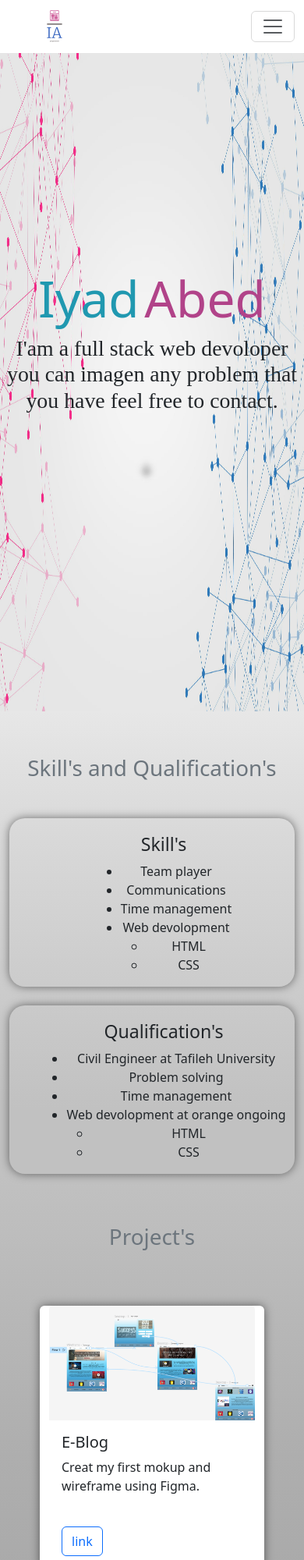
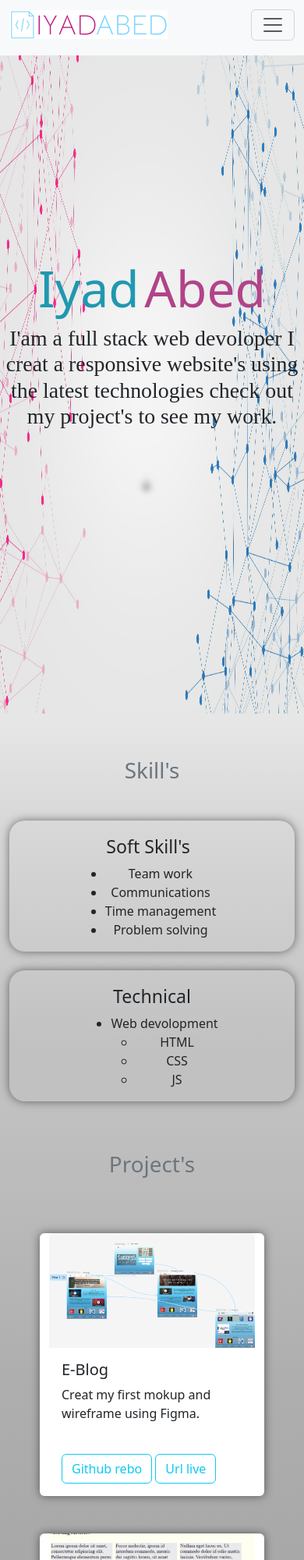
Before and after one commit to IyadAbed/portfolio, a plain HTML site: page index.htm in a window 390 px wide. Shown: the top 2000 px of the page at 78% size. Drawn offline with nearby package versions, Linux system fonts and the light colour scheme.

Commit message:
last change

```diff
--- a/index.htm
+++ b/index.htm
@@ -15,10 +15,10 @@
     <link href="https://unpkg.com/aos@2.3.1/dist/aos.css" rel="stylesheet" />
   </head>
   <body>
-    <nav class="navbar navbar-expand-lg sticky-top">
+    <nav class="navbar navbar-expand-lg sticky-top bg-light">
       <div class="container-fluid">
-        <a class="navbar-brand ps-5 pe-5" href="index.htm"
-          ><img src="./images/logo-color1.png" alt="logo"
+        <a class="navbar-brand pe-5" href="index.htm"
+          ><img src="./images/iyad1-abed color-logo.png" width="100%" alt="logo"
         /></a>
         <button
           class="navbar-toggler"
@@ -67,18 +67,18 @@
             <span>stack</span>
             <span>web</span>
             <span>devoloper</span>
-            <span>you</span>
-            <span>can</span>
-            <span>imagen</span>
-            <span>any</span>
-            <span>problem</span>
-            <span>that</span>
-            <span>you</span>
-            <span>have</span>
-            <span>feel</span>
-            <span>free</span>
-            <span>to</span>
-            <span>contact.</span>
+            <span>I</span>
+            <span>creat</span>
+            <span>a</span>
+            <span>responsive</span>
+            <span>website's</span>
+            <span>using</span>
+            <span>the</span>
+            <span>latest</span>
+            <span>technologies</span>
+            <span>check out</span>
+            <span>my project's</span>
+            <span>to see my work.</span>
           </h1>
         </div>
         <a href="#about" class="d-flex justify-content-center align-items-center">
@@ -91,8 +91,8 @@
       </div>
     </div>
     <div class="container-fluid gray skills-header" id="about">
-      <div class="col pt-2 skills-header">
-        <h1 class="text-secondary my-5">Skill's and Qualification's</h1>
+      <div class="col pt-2 skills-header  ">
+        <h1 class="text-secondary my-5">Skill's</h1>
       </div>
       <div
         class="row gap-4 flex-lg-row m-0 justify-content-evenly align-items-center"
@@ -101,31 +101,25 @@
           class="col-lg-5 col-md-12 col-sm-12 skills-left"
           data-aos="fade-right"
         >
-          <h3>Skill's</h3>
+          <h3>Soft Skill's</h3>
           <ul>
-            <li>Team player</li>
+            <li>Team work</li>
             <li>Communications</li>
             <li>Time management</li>
-            <li>Web devolopment</li>
-            <ul>
-              <li>HTML</li>
-              <li>CSS</li>
-            </ul>
+            <li>Problem solving</li>
           </ul>
         </div>
         <div
           class="col-lg-5 col-md-12 col-sm-12 skills-right"
           data-aos="fade-left"
         >
-          <h3>Qualification's</h3>
+          <h3>Technical</h3>
           <ul>
-            <li>Civil Engineer at Tafileh University</li>
-            <li>Problem solving</li>
-            <li>Time management</li>
-            <li>Web devolopment at orange ongoing</li>
+            <li>Web devolopment</li>
             <ul>
               <li>HTML</li>
               <li>CSS</li>
+              <li>JS</li>
             </ul>
           </ul>
         </div>
@@ -156,8 +150,13 @@
           <br />
           <a
             href="https://github.com/IyadAbed/Mockup-and-wireframe.git"
-            class="btn btn-outline-primary"
-            >link</a
+            class="btn btn-outline-info"
+            >Github rebo</a
+          >
+          <a
+            href="https://github.com/IyadAbed/Mockup-and-wireframe.git"
+            class="btn btn-outline-info"
+            >Url live</a
           >
         </div>
       </div>
@@ -175,8 +174,13 @@
           </p>
           <a
             href="https://github.com/IyadAbed/CSS-practice.git"
-            class="btn btn-outline-primary"
-            >link</a
+            class="btn btn-outline-info"
+            >Github rebo</a
+          >
+          <a
+            href="https://iyadabed.github.io/CSS-practice/"
+            class="btn btn-outline-info"
+            >Url live</a
           >
         </div>
       </div>
@@ -197,8 +201,13 @@
           <p class="card-text">Make page using bootstrap.</p>
           <a
             href="https://github.com/IyadAbed/Bootstrap-practice.git"
-            class="btn btn-outline-primary"
-            >link</a
+            class="btn btn-outline-info"
+            >Github repo</a
+          >
+          <a
+            href="https://iyadabed.github.io/Bootstrap-practice/"
+            class="btn btn-outline-info"
+            >Url live</a
           >
         </div>
       </div>
--- a/style.css
+++ b/style.css
@@ -1,7 +1,18 @@
 nav {
   height: 3rem;
-  margin-bottom: 20px;
+  margin-bottom: 0px;
+  border-bottom: 0px solid #f8f9fa;
+  font-size: 20px;
 }
+
+@media (max-width: 992px){
+  nav {
+    height: 3rem;
+    margin-bottom: 0px;
+    border-bottom: 55px solid #f8f9fa;
+  }
+}
+
 
 .honav:hover {
   color: #087990 !important;
@@ -41,7 +52,7 @@ nav {
 
 
 .skills-left {
-  padding: 20px 0 0 30px;
+  padding: 20px 40px 0 30px;
   border: none;
   border-radius: 20px;
   box-shadow: 0 0 12px rgba(0, 0, 0, 0.5);
@@ -58,7 +69,7 @@ nav {
   box-shadow: 0 0 10px rgba(0, 0, 0, 0.8);
 }
 .skills-right {
-  padding: 20px 0 0 30px;
+  padding: 20px 30px 0 30px;
   border: none;
   border-radius: 20px;
   box-shadow: 0 0 12px rgba(0, 0, 0, 0.5);
```
Also changed, not shown: images/iyad-abed-high-resolution-color-logo.png (added), images/iyad1-abed color-logo.png (added), 1 other file.
